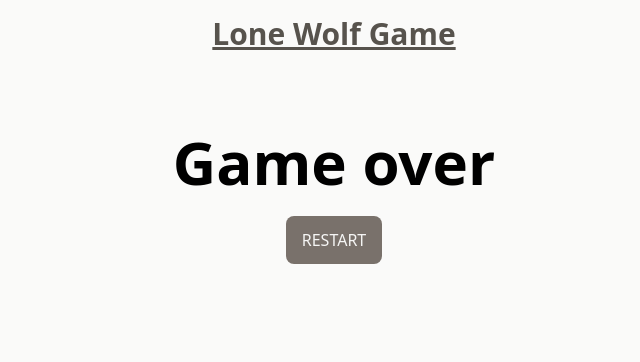
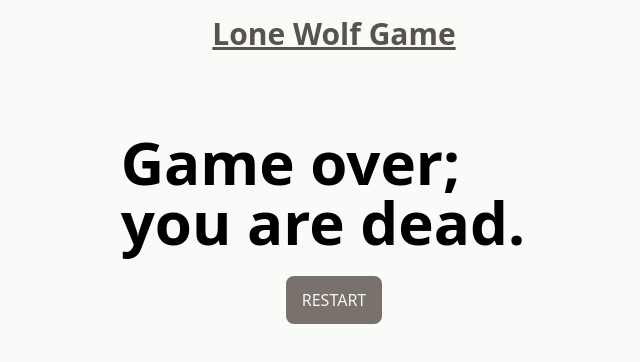
Before and after one commit to gyo82v/lone-wolf, a Next.js app: page / in a window 1280 px wide. Both pictures are taken after a click on the button "Start game". Shown: the top 362 px of the page, without its empty margins (306-946 px from the left). Built offline with nearby package versions, Linux system fonts and the light colour scheme; no server answers.

Commit message:
chore: update the main page

```diff
--- a/app/page.tsx
+++ b/app/page.tsx
@@ -137,7 +137,7 @@ const restartGame = () => {
       </h1>
       {gameOver ?
       <div className="flex flex-col mx-auto w-4/12 items-center gap-6 mt-20">
-        <h2 className="text-6xl font-bold">Game over</h2>
+        <h2 className="text-6xl font-bold">Game over; you are dead.</h2>
         <button onClick={restartGame} className={`${baseButtonStyle} uppercase`}>Restart</button>
       </div> :
 
```
